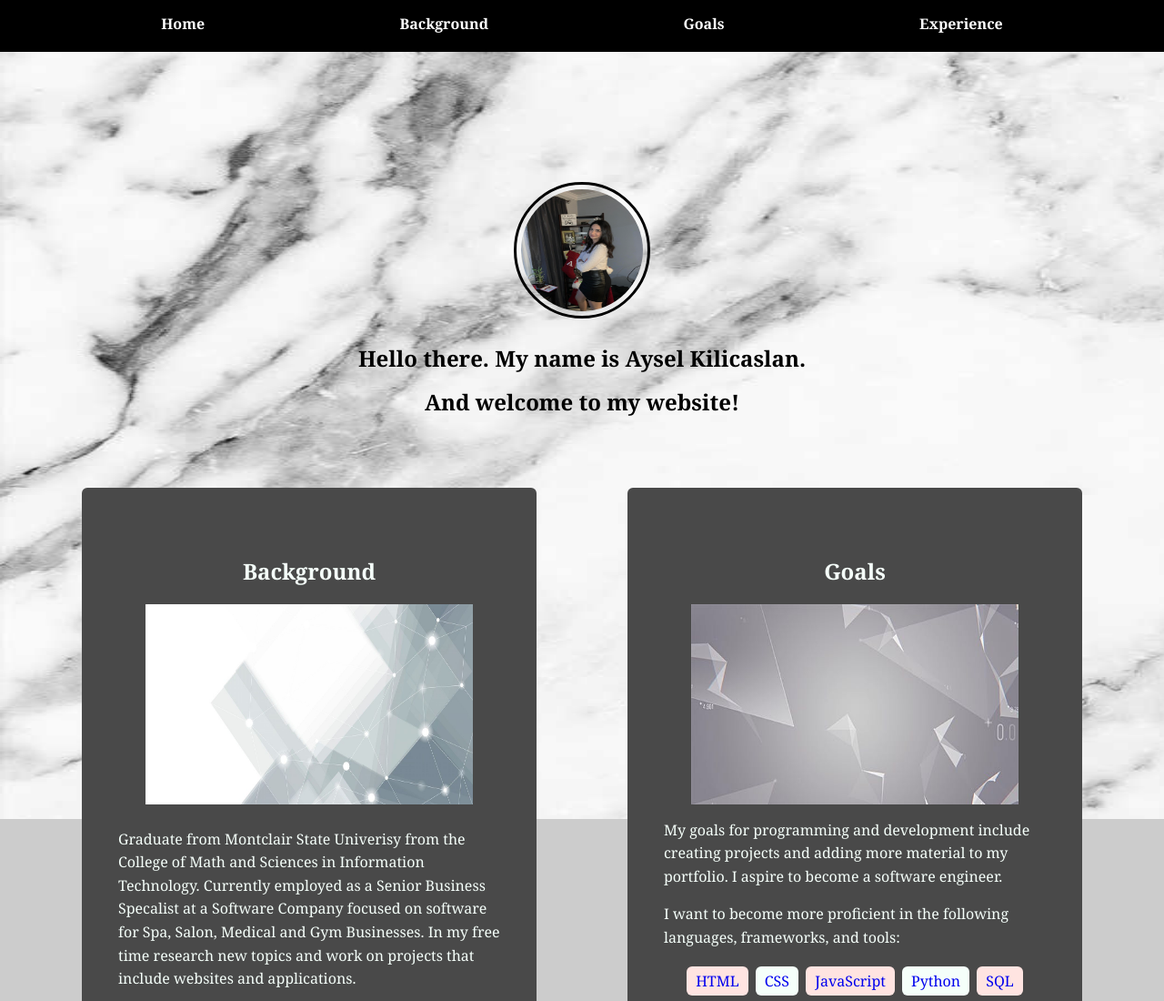
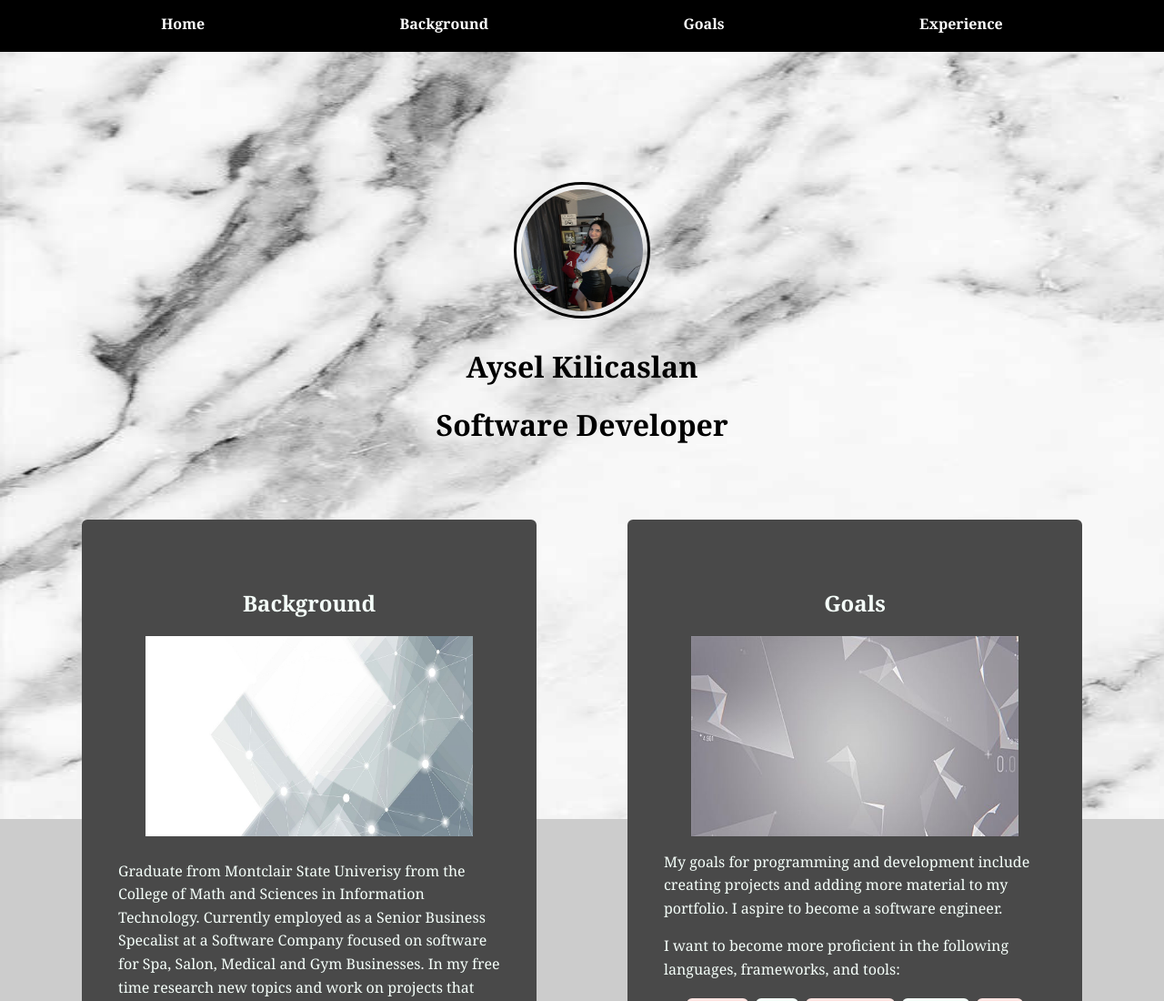
Before and after one commit to Moonsflood/website1, a plain HTML site: page index.html in a window 1280 px wide. Shown: the top 1100 px of the page at 91% size. Drawn offline with Linux system fonts and the light colour scheme.

Commit message:
Edited page header

```diff
--- a/index.html
+++ b/index.html
@@ -32,8 +32,8 @@
 			<div>
 				<img class="profile-image hvr-grow-shadow" src = "images/profile.jpg" alt="Aysel Kilicaslan">
 			</div>
-			<h2 class="profile-message">Hello there. My name is <span class="name-highlight">Aysel Kilicaslan</span>.<br>
-				And welcome to my website!	</h2>
+			<h1 class="profile-message"> <span class="name-highlight">Aysel Kilicaslan</span><br>
+				Software Developer</h1>
 		</header>
 
 
```
